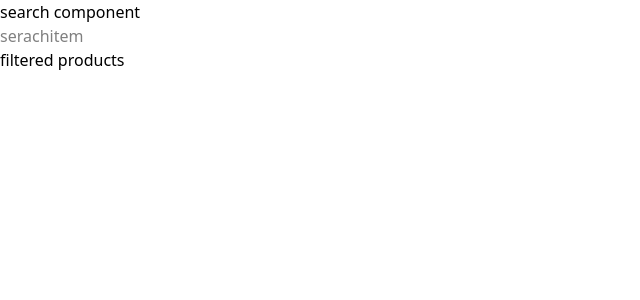
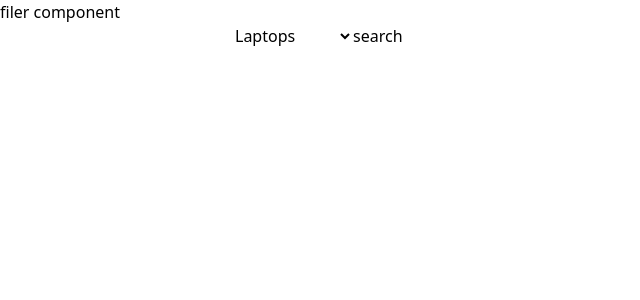
Before and after one commit to Abhishekmadoliya/react_interview_questions, a React (Vite) app in the folder client/: page / in a window 1280 px wide. Shown: the top 300 px of the page, without its empty margins (0-640 px from the left). Built offline with nearby package versions, Linux system fonts and the light colour scheme; the HTML template or start-up script is replaced by a standard one.

Commit message:
question: filter component completed

```diff
--- a/client/src/App.jsx
+++ b/client/src/App.jsx
@@ -5,6 +5,7 @@ import Fav from './component/Fetchproducts/Fav';
 import Accordian from './component/Accordian';
 import Otp from './component/Opt/Otp';
 import Search from './component/Search&filter/Search';
+import Filter from './component/Search&filter/Filter';
 
 const App = () => {
 
@@ -37,7 +38,7 @@ const App = () => {
       {/* <Products/> */}
       <Router>
         <Routes>
-          <Route path='/' element={<Search/>}/>
+          <Route path='/' element={<Filter/>}/>
 
 
 
--- a/client/src/component/Search&filter/Filter.jsx
+++ b/client/src/component/Search&filter/Filter.jsx
@@ -1,9 +1,54 @@
-import React from 'react'
+import React, { useState } from 'react'
+import products from './products'
 
 const Filter = () => {
+  const [nameFilter, setNamefilter] = useState("")
+  const [categotyFilter, setcategoryFilter]= useState("All");
+  const [filteredProducts, setfilterproducts] = useState([]);
+  console.log(nameFilter, categotyFilter);
+
+
+  function handleFilter (){
+    const filtered_items = products.filter((item)=>{
+      const namefil = item.name.toLowerCase().includes(nameFilter.toLowerCase());
+      const catefil = categotyFilter== "All"? item.category: item.category.toLowerCase().includes(categotyFilter.toLowerCase());
+
+
+      return namefil && catefil
+
+    })
+
+    setfilterproducts(filtered_items)
+  }
+
+  // handleFilter()
+
+  // use usefeect for this logic nd prevent from rerenders
+
+
+
   return (
     <div>
+      <p>filer component</p>
 
+      <input type="text" value={nameFilter} onChange={(e)=>setNamefilter(e.target.value)}/>
+
+      <select value={categotyFilter} onChange={(e)=>setcategoryFilter(e.target.value)}>
+
+        <option value="Laptops">Laptops</option>
+        <option value="Headphones">Headphones</option>
+        <option value="Smartphones">Smartphones</option>
+      </select>
+      <button onClick={handleFilter}> search</button>
+
+      {filteredProducts.map((item)=>{
+        return(
+          <>
+          <p>{item.name}</p>
+          <p>{item.category}</p>
+          </>
+        )
+      })}
     </div>
   )
 }
```
